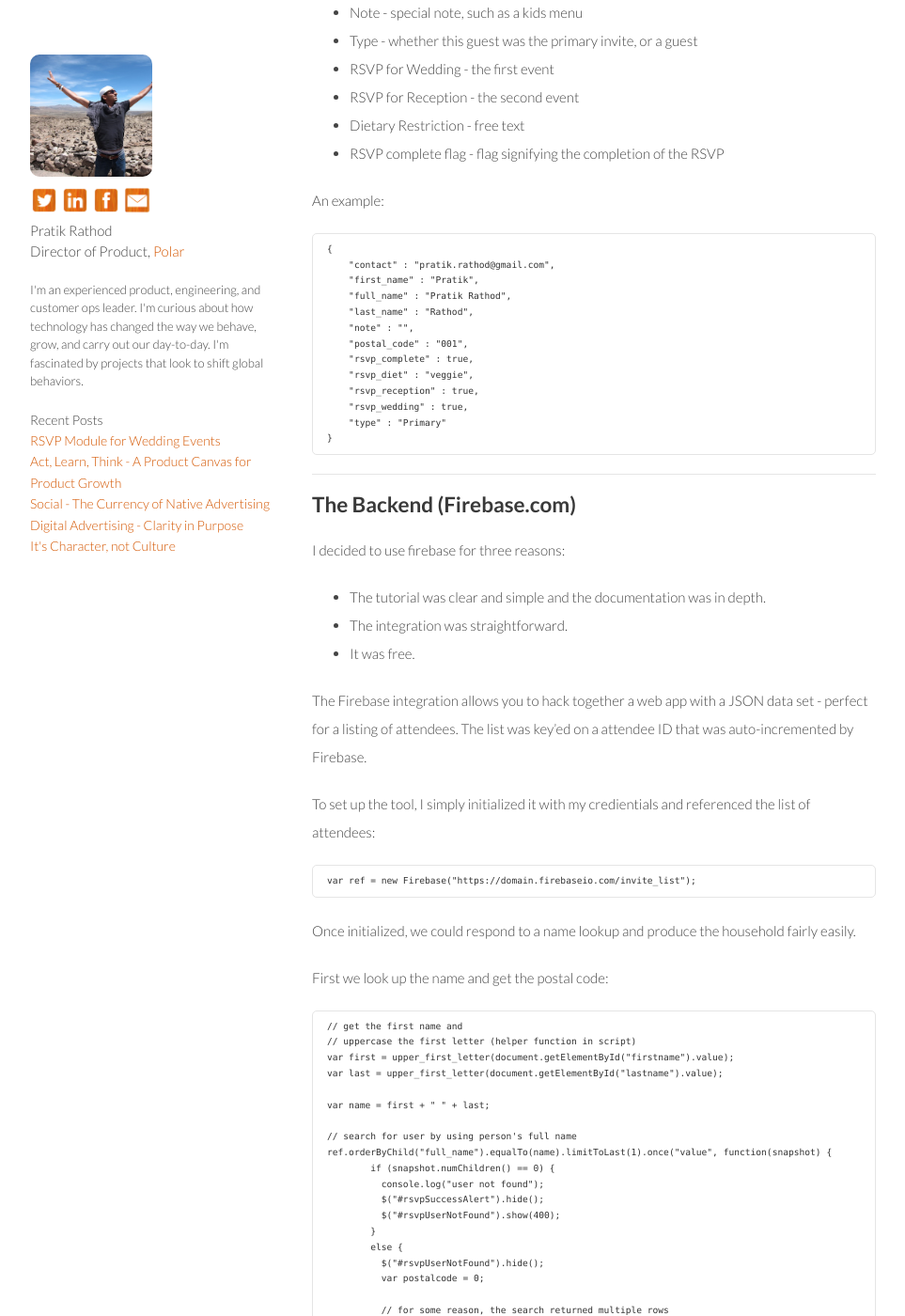
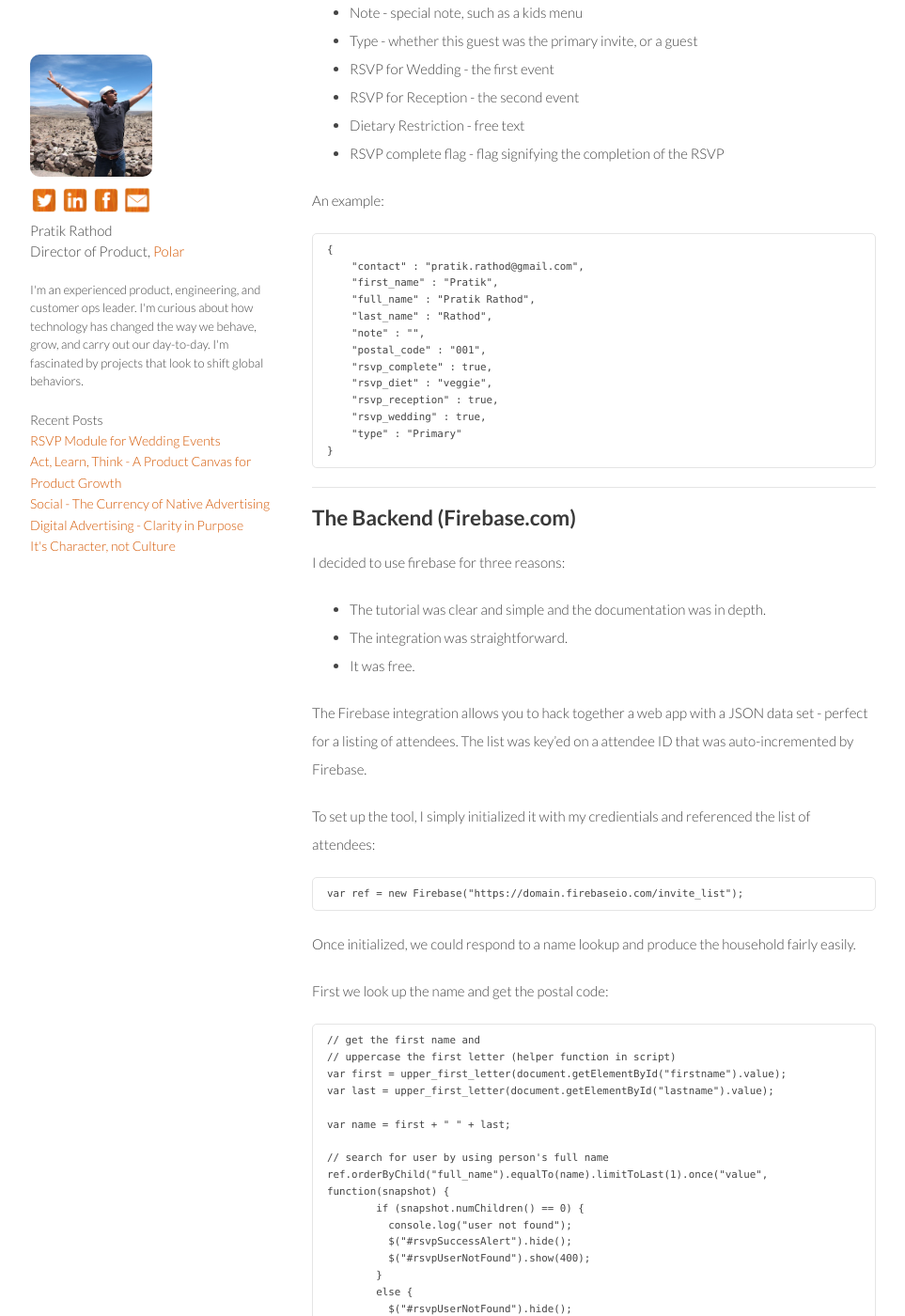
Before and after one commit to p2rathod/p2rathod.github.io, a Jekyll site: the page built from _posts/2015-01-18-wedding-rsvp-module.md, in a window 1280 px wide and 1400 px high, scrolled down 1663 px. Shown: the whole window at 94% size, without its empty margins (158-1121 px from the left). Built offline with Jekyll 4.4.1, drawn with Linux system fonts in a browser that asks for light colours.

Commit message:
fix code block css

```diff
--- a/stylesheets/styles.css
+++ b/stylesheets/styles.css
@@ -57,12 +57,34 @@ blockquote {
   padding:0 0 0 20px;
   font-style:italic;
 }
+pre {
+    word-wrap:normal;
+    font-family: "Courier 10 Pitch", Courier, monospace;
+    font-size: 85%;
+    line-height: 140%;
+    white-space: pre;
+    white-space: pre-wrap;
+    white-space: -moz-pre-wrap;
+    white-space: -o-pre-wrap;
+  }
 
-code, pre {
+code {
+    word-wrap:normal;
+    font-family: Monaco, Consolas, "Andale Mono", "DejaVu Sans Mono", monospace;
+    font-size: 85%;
+    line-height: 140%;
+    white-space: pre;
+    white-space: pre-wrap;
+    white-space: -moz-pre-wrap;
+    white-space: -o-pre-wrap;
+    /*background: #faf8f0;*/
+  }
+
+/*code, pre {
   font-family:Monaco, Bitstream Vera Sans Mono, Lucida Console, Terminal;
   color:#333;
   font-size:12px;
-}
+}*/
 
 pre {
   padding:8px 15px;
@@ -316,12 +338,8 @@ blockquote p {
     position:static;
   }
 
-  pre, code {
+  pre {
     word-wrap:normal;
-  }
-}
-
-pre {
     font-family: "Courier 10 Pitch", Courier, monospace;
     font-size: 80%;
     line-height: 140%;
@@ -329,9 +347,10 @@ pre {
     white-space: pre-wrap;
     white-space: -moz-pre-wrap;
     white-space: -o-pre-wrap;
-}
+  }
 
 code {
+    word-wrap:normal;
     font-family: Monaco, Consolas, "Andale Mono", "DejaVu Sans Mono", monospace;
     font-size: 80%;
     line-height: 140%;
@@ -340,7 +359,10 @@ code {
     white-space: -moz-pre-wrap;
     white-space: -o-pre-wrap;
     /*background: #faf8f0;*/
+  }
 }
+
+
 
 
 @media print, screen and (max-width: 480px) {
```
